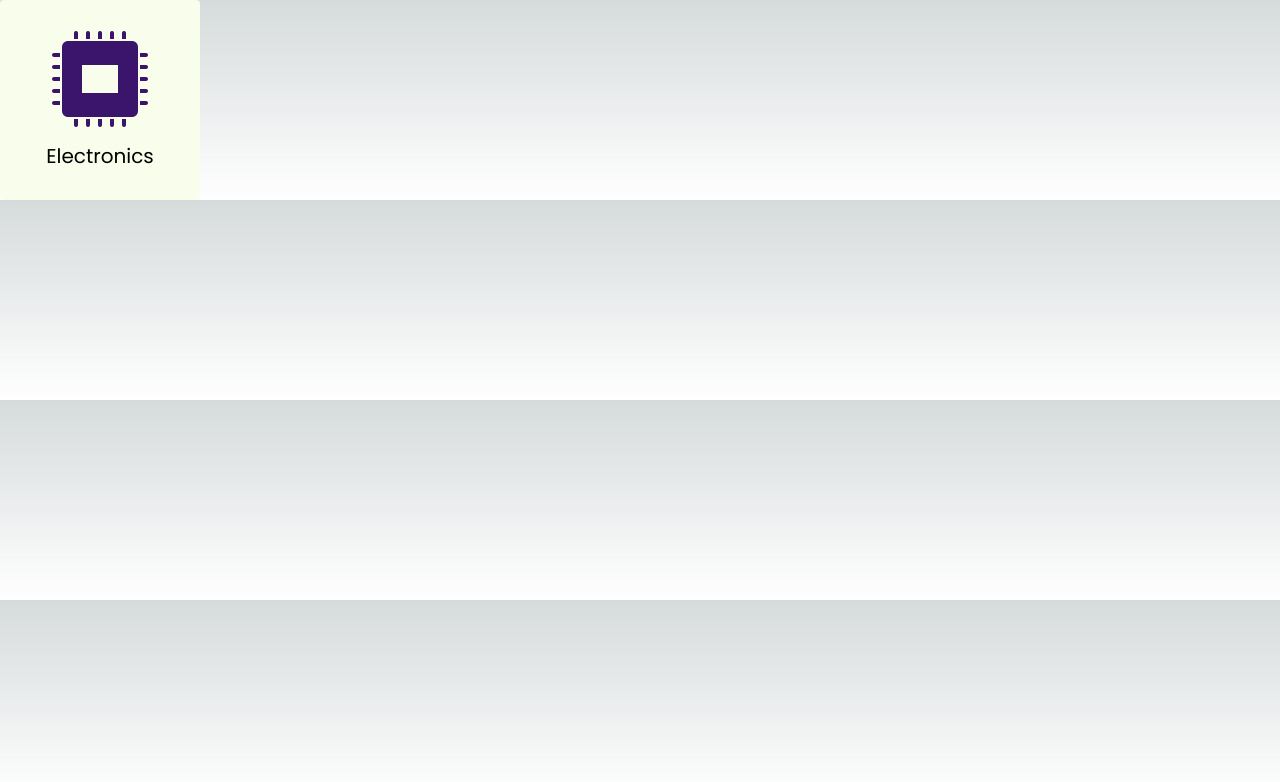
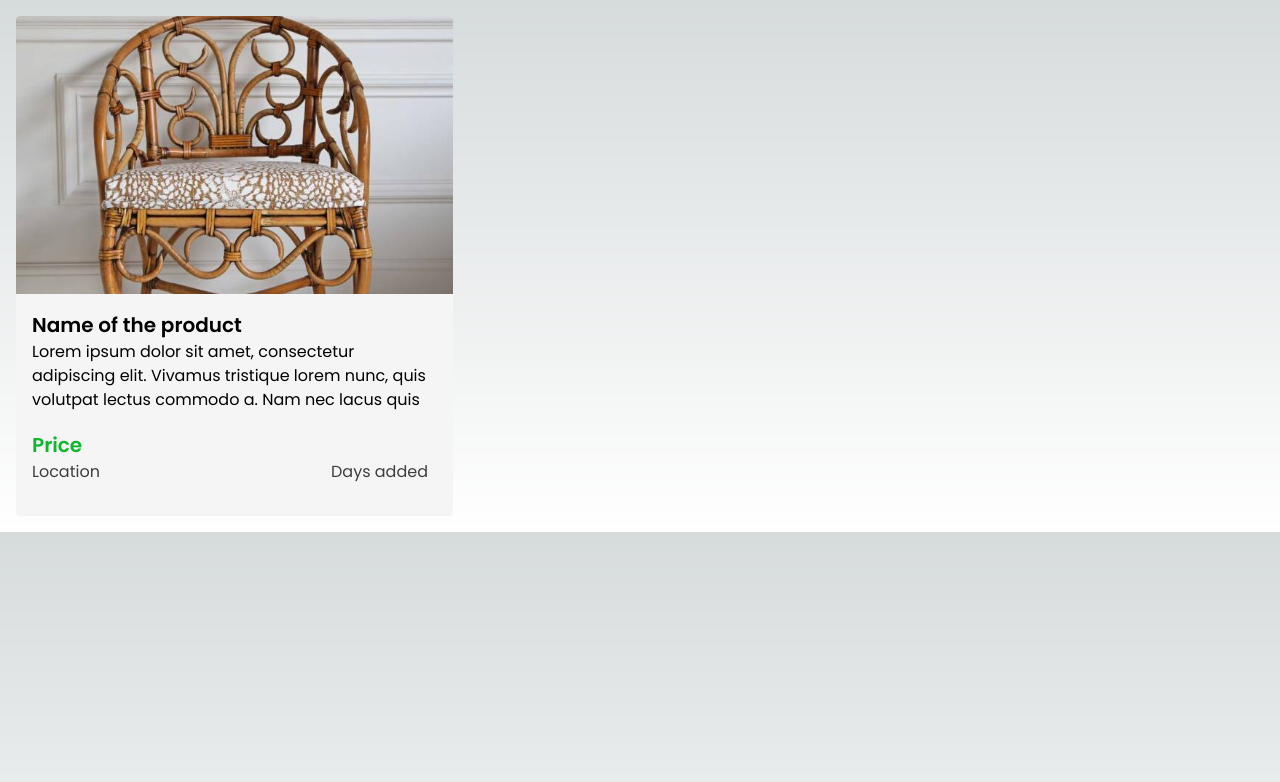
Before and after one commit to ChamudithaWasala0423/MPlace-Online-Marketplace, a Next.js app in the folder client/: page / in a window 1280 px wide. Shown: the top 782 px of the page. Built offline with nearby package versions, Linux system fonts and the light colour scheme.

Commit message:
Modify itemcard

```diff
--- a/client/src/app/page.tsx
+++ b/client/src/app/page.tsx
@@ -1,10 +1,10 @@
 import Categorycard from "@/components/ui/Categorycard";
+import Itemcard from "@/components/ui/Itemcard";
 import Image from "next/image";
 
 export default function Home() {
   return (
-    <Categorycard category="Electronics" icon="/images/icons8-electronics-100.png" >
-
-    </Categorycard>
+    //<Categorycard category="Electronics" icon="/images/icons8-electronics-100.png" >
+    <Itemcard></Itemcard>
   );
 }
--- a/client/src/components/ui/Itemcard.tsx
+++ b/client/src/components/ui/Itemcard.tsx
@@ -1,4 +1,5 @@
 import React from 'react'
+import Image from 'next/image'
 type ItemcardProps = {
     name: string;
     description: string;
@@ -8,10 +9,33 @@ type ItemcardProps = {
     itemImage: string;
   }
 
+//{name,description,price,location,daysAdded,itemImage}:ItemcardProps
+const Itemcard = () => {
+  return (
+    <div className='bg-terirary-100 h-[500px] w-[437px] flex flex-col  m-4  rounded-corner'>
+        <div className="flex h-[325px] w-[437px] overflow-hidden">
+          <Image
+            className="object-cover w-full h-full rounded-t-corner"
+            src="/images/chair.jpg"
+            alt="Product Image"
+            width={437}
+            height={325}
+          />
 
-const Itemcard = ({name,description,price,location,daysAdded,itemImage}:ItemcardProps) => {
-  return (
-    <div>Itemcard</div>
+        </div>
+        <div className='flex items-start flex-col w-[405px] h-[104px] m-4  text-black text-balance overflow-clip'>
+            <p className='font-sans font-semibold w-full text-[20px]'>Name of the product</p>
+            <p className='font-sans font-normal text-[16px]'>Lorem ipsum dolor sit amet, consectetur adipiscing elit. Vivamus tristique lorem nunc, quis volutpat lectus commodo a. Nam nec lacus quis ante egestas aliquet vitae et ex. In sodales feugiat ultricies. Suspendisse sed feugiat lectus. Vivamus mi tortor, bibendum accumsan consequat eget, faucibus in ligula. Vestibulum ultricies euismod tellus, ac facilisis ante rutrum sit amet. Integer sit amet velit vitae nunc tincidunt eleifend quis ut neque. </p>
+        </div>
+        <p className='font-sans text-[20px] font-semibold text-limegreen mt-0 mr-4 ml-4'>  Price
+        </p>
+        <div className='flex flex-row space-x-4 m-4 mt-0'>
+            <p className='font-sans text-black text-opacity-75 w-[190px] '>Location</p>
+
+            <p className='font-sans text-black text-opacity-75 w-[190px] m-4 mt-0 text-right'>Days added</p>
+
+        </div>
+    </div>
   )
 }
 
--- a/client/tailwind.config.ts
+++ b/client/tailwind.config.ts
@@ -20,6 +20,9 @@ const config: Config = {
         "secondary-50": '#f8feeb',
         "secondary-100": '#E8FBC0',
         "black": '#000',
+        "terirary-100":'#F5F5F5',
+        "terirary-200":'#F1F1F1',
+        "limegreen": '#11b62f'
       },
       borderRadius: {
         'corner': '4px',
```
Also changed, not shown: client/public/images/chair.jpg (added).
